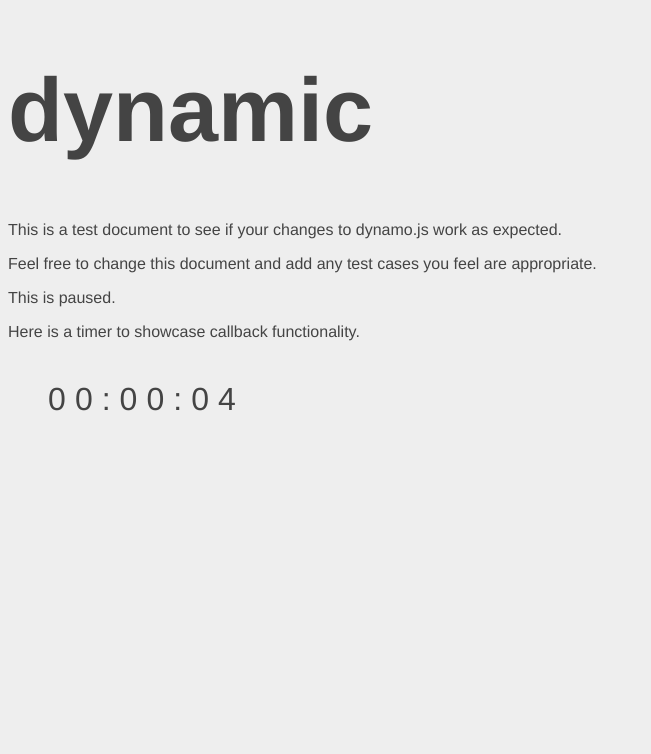
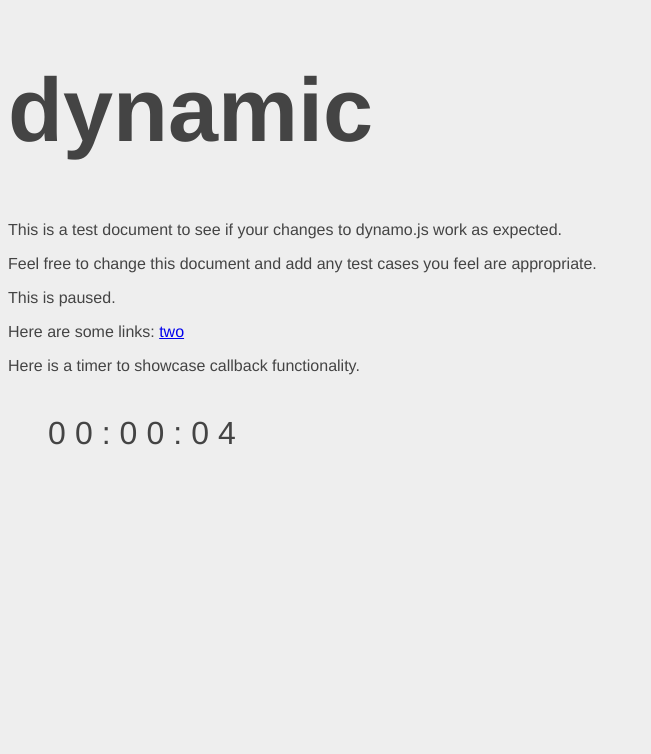
Before and after one commit to jdan/dynamo.js, a plain HTML site: page test/test.html in a window 1280 px wide. Shown: the whole page, without its empty margins (0-651 px from the left). Drawn offline with nearby package versions, Linux system fonts and the light colour scheme.

Commit message:
allow links to be used

```diff
--- a/dynamo.js
+++ b/dynamo.js
@@ -31,7 +31,7 @@
       var centered = options.centered || v$.data('center') || false;
 
       // wrap the original contents in a span
-      v$.html($('<span></span>').text(v$.text())).data('initialized', 'true');
+      v$.html($('<span></span>').html(v$.html())).data('initialized', 'true');
 
       // grab the width of the span
       var max = v$.find('span:eq(0)').width();
@@ -39,7 +39,7 @@
       // for each item in data-lines, create a span with item as its content
       // compare the width of this span with the max
       for (k in lines) {
-        var span = $('<span></span>').text(lines[k]);
+        var span = $('<span></span>').html(lines[k]);
 
         v$.append(span);
         max = Math.max(max, span.width());
@@ -48,7 +48,7 @@
       // replace all the spans with inline-div$'s
       v$.find('span').each(function(i, ele) {
         var old$ = $(ele).remove();
-        var div$ = $('<div></div>').text(old$.text());
+        var div$ = $('<div></div>').html(old$.html());
 
         if (!i) {
           // our last element gets tagged
--- a/test/test.html
+++ b/test/test.html
@@ -31,6 +31,8 @@
 
   <p>This is <span id="pause_example" class="dynamo" data-pause="true" data-lines="not paused.">paused.</span></p>
 
+  <p>Here are some links: <span id="digit7"><a href="#">one</a></span></p>
+
   <p>Here is a timer to showcase callback functionality.</p>
 
   <div id="timer">
@@ -42,6 +44,7 @@
     :
     <span id="digit2" data-callback="bump(3)" class="dynamo6">0</span>
     <span id="digit1" data-callback="bump(2)">0</span>
+
   </div>
 
   <script type="text/javascript" src="../dynamo.js"></script>
@@ -84,6 +87,13 @@
       lines: '123456789'.split('')
     });
 
+    $('#digit7').dynamo({
+      lines: [
+        '<a href="#">two</a>',
+        '<a href="#">three</a>'
+      ]
+    });
+
   </script>
 </body>
 </html>
```
